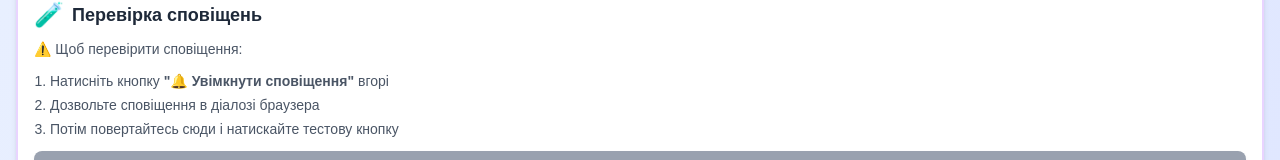
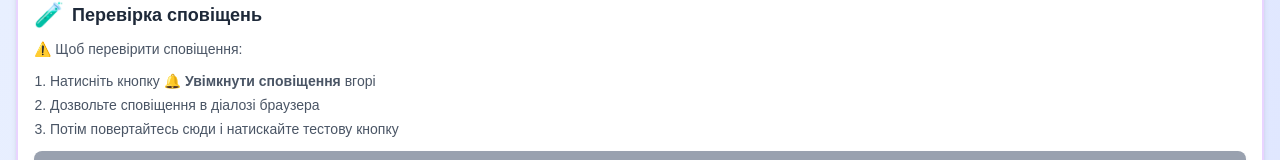
Before and after one commit to Kostya2700/pol-svitlo, a Next.js app: page / in a window 1280 px wide. Shown: the part 2643-2803 px from the top of the page. Built offline with nearby package versions, Linux system fonts and the light colour scheme; no server answers.

Commit message:
more time duration

```diff
--- a/app/api/schedule/route.ts
+++ b/app/api/schedule/route.ts
@@ -149,7 +149,7 @@ export async function GET() {
     console.log('[API] Vercel Region:', process.env.VERCEL_REGION || 'N/A');
 
     const controller = new AbortController();
-    const timeoutId = setTimeout(() => controller.abort(), 20000); // 20 секунд для всіх спроб
+    const timeoutId = setTimeout(() => controller.abort(), 200000); // 20 секунд для всіх спроб
 
     const url = 'https://www.poe.pl.ua/customs/dynamicgpv-info.php';
     const options: RequestInit = {
--- a/app/components/PowerSchedule.tsx
+++ b/app/components/PowerSchedule.tsx
@@ -403,7 +403,7 @@ const testNotification = async () => {
                 ⚠️ Щоб перевірити сповіщення:
               </p>
               <ol className="text-xs sm:text-sm text-gray-600 mb-3 ml-4 space-y-1 list-decimal">
-                <li>Натисніть кнопку <strong>"🔔 Увімкнути сповіщення"</strong> вгорі</li>
+                <li>Натисніть кнопку <strong>🔔 Увімкнути сповіщення</strong> вгорі</li>
                 <li>Дозвольте сповіщення в діалозі браузера</li>
                 <li>Потім повертайтесь сюди і натискайте тестову кнопку</li>
               </ol>
```
